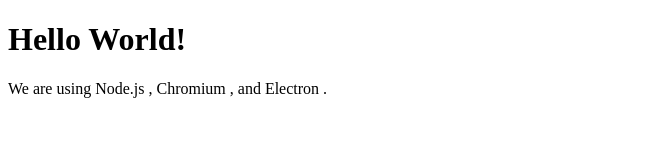
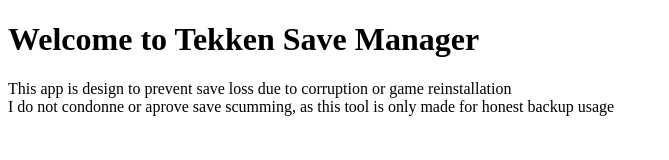
Before and after one commit to Dizi0/Tekken-7-Save-Manager, an Electron app: page index.html in a window 800 px wide. Shown: the whole page, without its empty margins (0-669 px from the left). Drawn offline with Linux system fonts and the light colour scheme.

Commit message:
first commit

```diff
--- a/index.html
+++ b/index.html
@@ -8,10 +8,11 @@
     <title>Tekken Saver</title>
   </head>
   <body>
-    <h1>Hello World!</h1>
-    We are using Node.js <span id="node-version"></span>,
-    Chromium <span id="chrome-version"></span>,
-    and Electron <span id="electron-version"></span>.
+    <h1>Welcome to Tekken Save Manager</h1>
+    <div class="">
+      This app is design to prevent save loss due to corruption or game reinstallation<br>
+      I do not condonne or aprove save scumming, as this tool is only made for honest backup usage
+    </div>
 
     <!-- You can also require other files to run in this process -->
     <script src="./renderer.js"></script>
```
